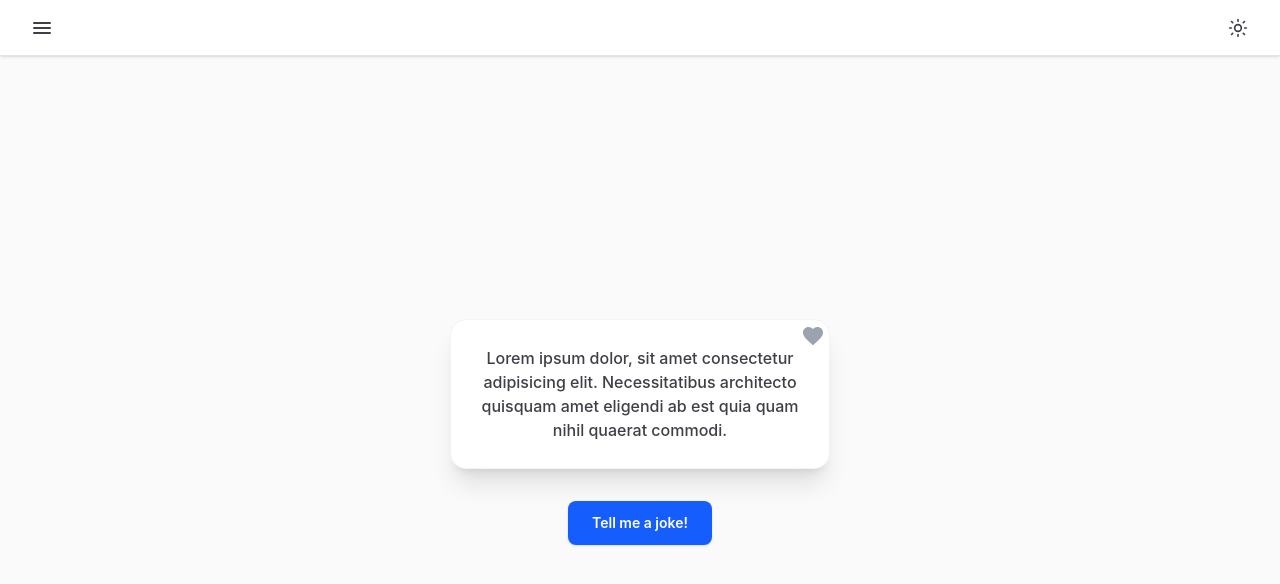
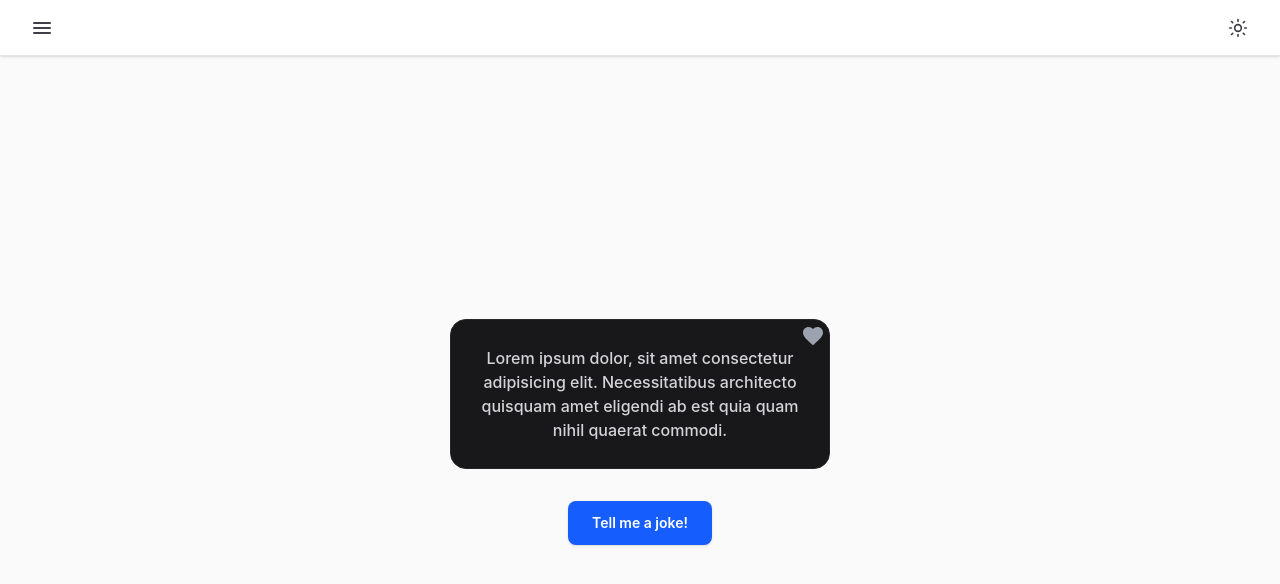
Before and after one commit to naufalmaulana/RecehGenerator, a React (Vite) app in the folder client/: page /home in a window 1280 px wide. Shown: the top 584 px of the page. Built offline with nearby package versions, Linux system fonts and the light colour scheme.

Commit message:
Style: update card color

```diff
--- a/client/src/components/Card.tsx
+++ b/client/src/components/Card.tsx
@@ -8,8 +8,8 @@ export default function Card() {
   return (
     <>
       <div className="max-w-[90%] lg:max-w-1/3 p-2">
-        <div className="bg-white dark:bg-zinc-900 block p-6 border border-zinc-100 dark:border-zinc-800 rounded-2xl shadow-xl relative flex justify-center items-center min-h-[150px] w-full transition-colors duration-300">
-          <p className="text-zinc-700 dark:text-zinc-300 text-center font-medium">
+        <div className="dark:bg-white bg-zinc-900 block p-6 border dark:border-zinc-100 border-zinc-800 rounded-2xl relative flex justify-center items-center min-h-[150px] w-full transition-colors duration-300">
+          <p className="dark:text-zinc-700 text-zinc-300 text-center font-medium">
             Lorem ipsum dolor, sit amet consectetur adipisicing elit.
             Necessitatibus architecto quisquam amet eligendi ab est quia quam
             nihil quaerat commodi.
```
